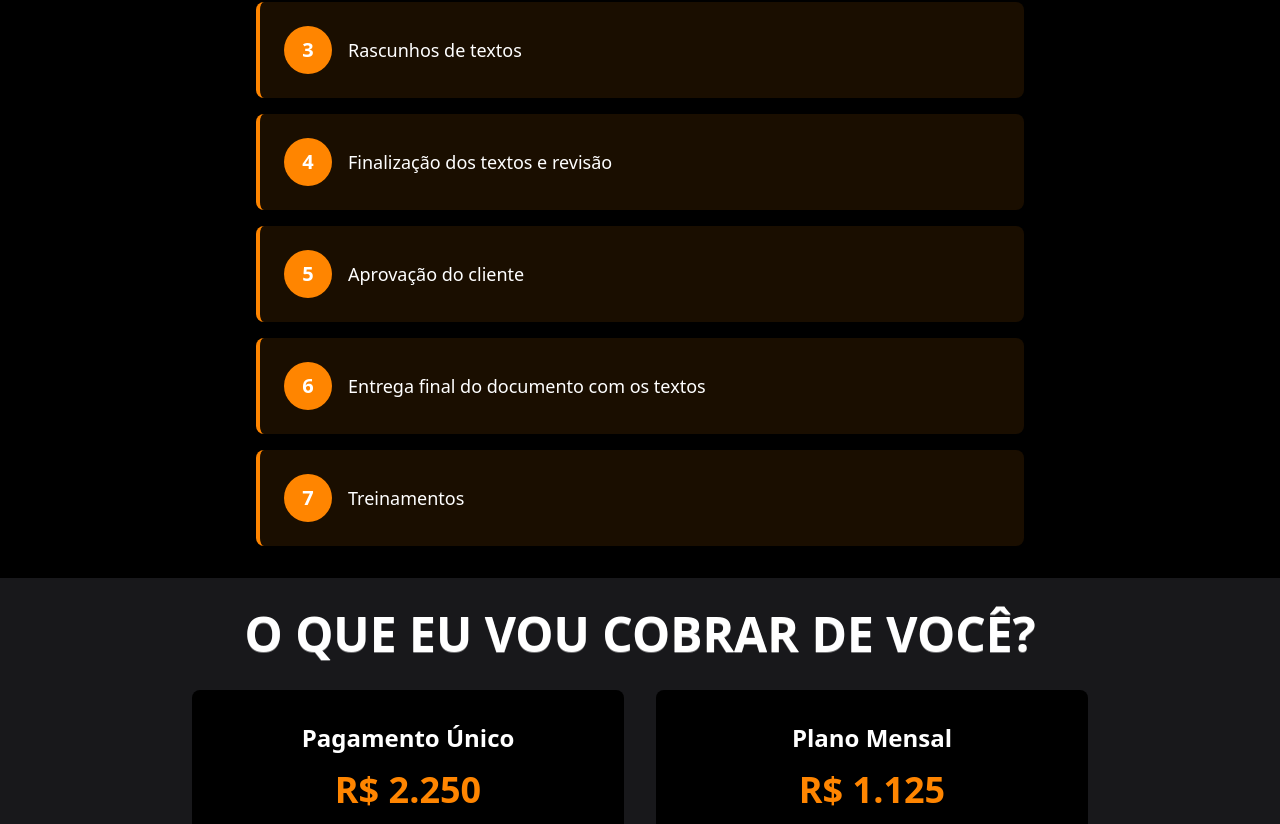
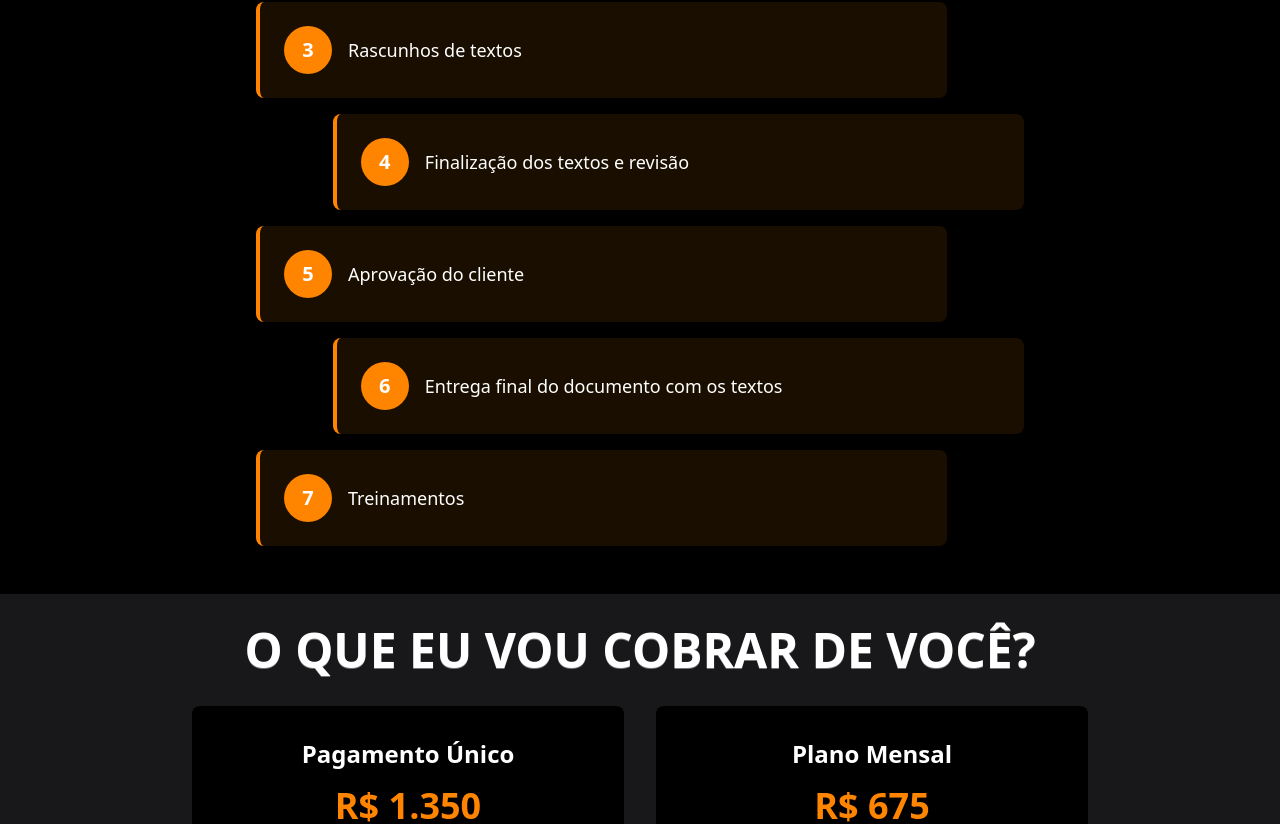
Before and after one commit to correiafm91/hypnossite, a React (Vite) app: page / in a window 1280 px wide. Shown: the part 1686-2510 px from the top of the page. Built offline with nearby package versions, Linux system fonts and the light colour scheme.

Commit message:
Update pricing and design layout
Changed the one-time payment price to R$ 1.350 and the monthly plan price to R$ 675. Updated the design of the process section to a zigzag layout.
[skip gpt_engineer]

```diff
--- a/src/pages/Index.tsx
+++ b/src/pages/Index.tsx
@@ -78,7 +78,7 @@ const Index = () => {
           DA PESQUISA AOS LUCROS! COMO FUNCIONA A NOSSA ENTREGA
         </h2>
 
-        <div className="max-w-3xl mx-auto space-y-4">
+        <div className="max-w-3xl mx-auto">
           {[
             "A gente faz um estudo do seu produto ou serviço",
             "Pesquisa de mercado",
@@ -88,8 +88,13 @@ const Index = () => {
             "Entrega final do documento com os textos",
             "Treinamentos"
           ].map((step, index) => (
-            <div key={index} className="flex items-center space-x-4 bg-[#ff8500] bg-opacity-10 p-6 rounded-lg animate-fade-up border-l-4 border-[#ff8500]">
-              <div className="w-12 h-12 bg-[#ff8500] rounded-full flex items-center justify-center text-xl font-bold">
+            <div
+              key={index}
+              className={`flex items-center gap-4 bg-[#ff8500] bg-opacity-10 p-6 rounded-lg animate-fade-up border-l-4 border-[#ff8500] mb-4 ${
+                index % 2 === 0 ? 'ml-0 mr-[10%]' : 'ml-[10%] mr-0'
+              }`}
+            >
+              <div className="w-12 h-12 bg-[#ff8500] rounded-full flex items-center justify-center text-xl font-bold shrink-0">
                 {index + 1}
               </div>
               <p className="text-lg">{step}</p>
@@ -107,13 +112,13 @@ const Index = () => {
         <div className="grid grid-cols-1 md:grid-cols-2 gap-8 max-w-4xl mx-auto">
           <div className="bg-black p-8 rounded-lg text-center">
             <h3 className="text-2xl font-bold mb-4">Pagamento Único</h3>
-            <p className="text-4xl font-bold text-[#ff8500] mb-8">R$ 2.250</p>
+            <p className="text-4xl font-bold text-[#ff8500] mb-8">R$ 1.350</p>
             <p className="text-lg mb-4">Entrega completa dos textos</p>
           </div>
 
           <div className="bg-black p-8 rounded-lg text-center">
             <h3 className="text-2xl font-bold mb-4">Plano Mensal</h3>
-            <p className="text-4xl font-bold text-[#ff8500] mb-8">R$ 1.125</p>
+            <p className="text-4xl font-bold text-[#ff8500] mb-8">R$ 675</p>
             <p className="text-lg mb-4">Inclui acompanhamento e 5 consultorias mensais</p>
             <p className="text-sm text-gray-400">Este plano não é obrigatório</p>
           </div>
```
